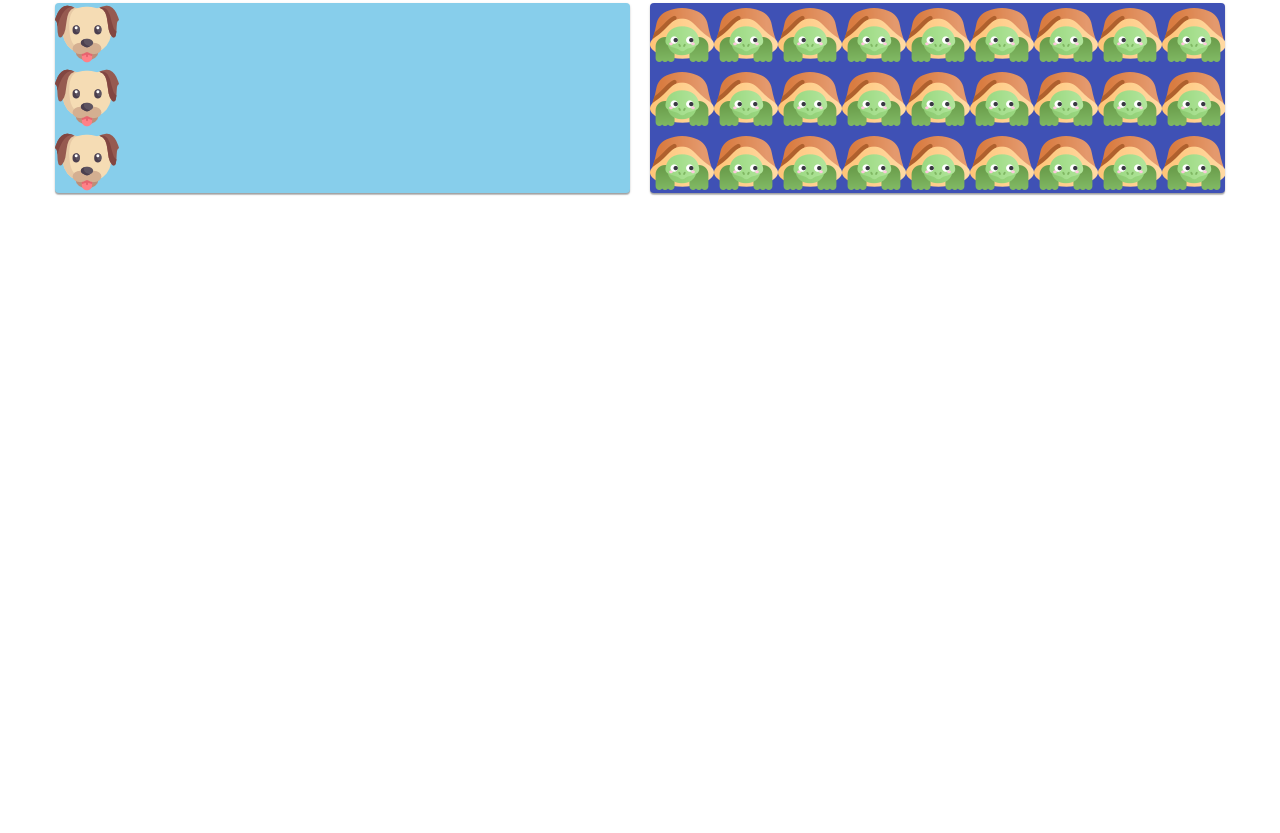
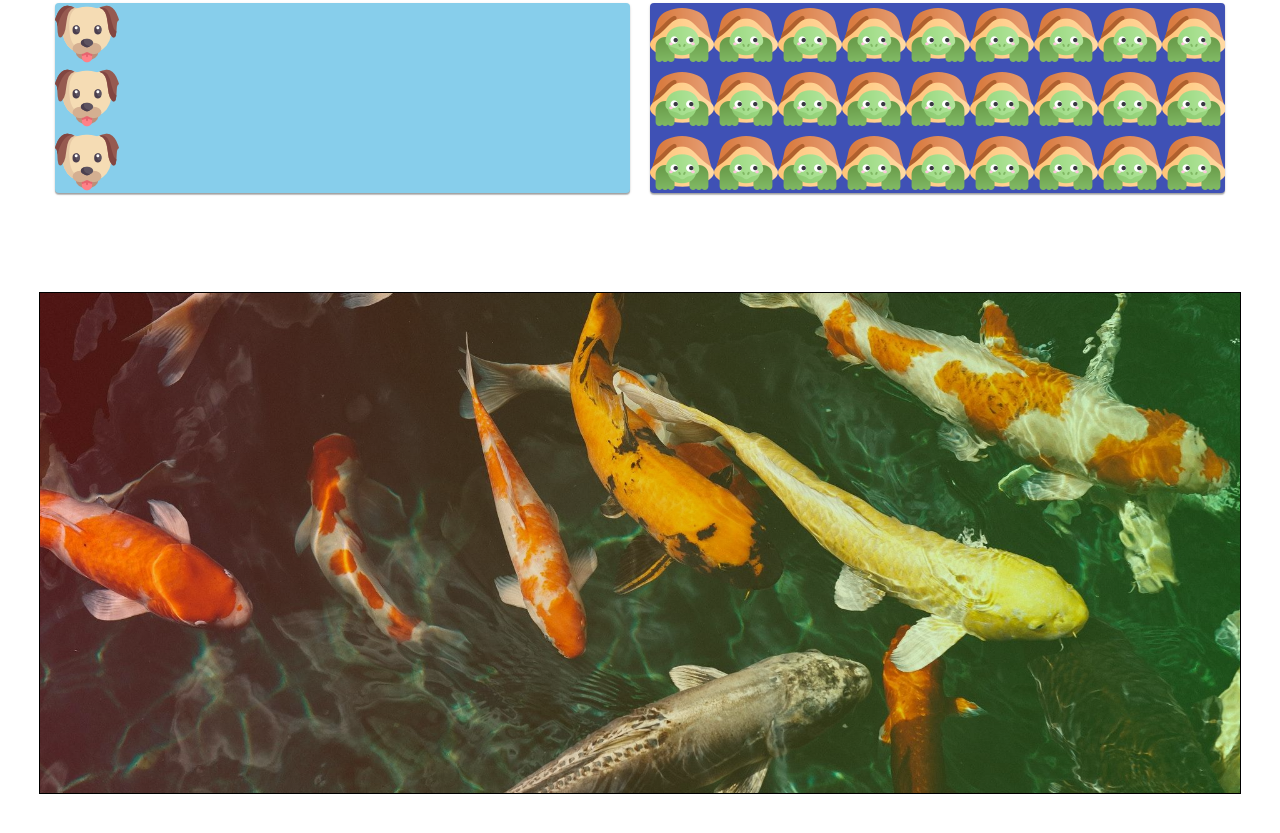
Before and after one commit to morphinese/Practice-Decorative-Elements-Images, a plain HTML site: page index.html in a window 1280 px wide. Shown: the part 2085-2918 px from the top of the page. Before the commit the page ends 2378 px from the top, so only its background shows below. Drawn offline with Linux system fonts and the light colour scheme.

Commit message:
add image overlay

```diff
--- a/css/styles.css
+++ b/css/styles.css
@@ -102,3 +102,23 @@ body {
 	background-color: #3f51b5;
 	background-image: url('../img/turtle.webp');
 }
+
+/*! Overlay */
+.page-home-overlay {
+	margin-bottom: 100px;
+}
+.overlay {
+}
+.overlay-container {
+	height: 500px;
+	outline: 1px solid black;
+	background-image: linear-gradient(
+			to right,
+			rgba(255, 0, 0, 0.2),
+			rgba(0, 255, 0, 0.2)
+		),
+		url('../img/fish.jpeg');
+	background-repeat: no-repeat;
+	background-position: center;
+	background-size: cover;
+}
--- a/index.html
+++ b/index.html
@@ -53,6 +53,9 @@
 					</ul>
 				</div>
 			</section>
+			<section class="page-home-overlay overlay">
+				<div class="overlay-container container"></div>
+			</section>
 		</main>
 	</body>
 </html>
```
Also changed, not shown: img/fish.jpeg (added).
